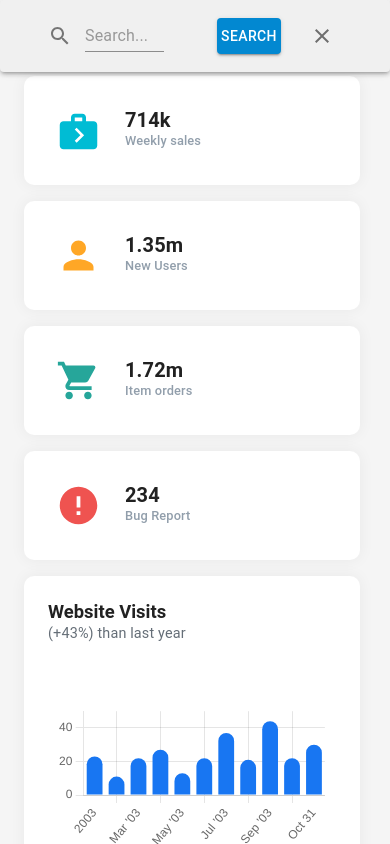
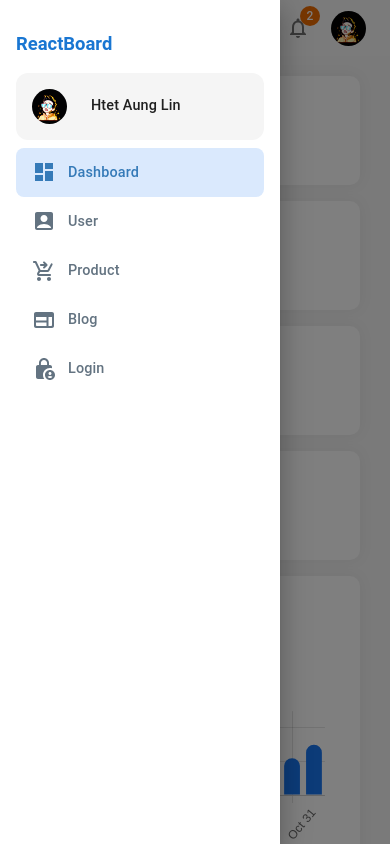
Before and after one commit to HTLA380/React-Dashboard, a React app: page / in a window 390 px wide. Both pictures are taken after a click on the button 36 px from the left and 28 px from the top of the page. Shown: the top 844 px of the page. Built offline with nearby package versions, Linux system fonts and the light colour scheme; the HTML template or start-up script is replaced by a standard one.

Commit message:
adding sidebar for mobile devices

```diff
--- a/src/App.tsx
+++ b/src/App.tsx
@@ -7,11 +7,11 @@ import { theme } from "./theme";
 import SideBar from "./components/sidebar/SideBar";
 import routes from "./routes";
 import { useRoutes } from "react-router-dom";
-
-const drawerWidth = 280;
+import { useNavbarContext } from "./hooks/navbarContext";
 
 const App: React.FC = () => {
   const content = useRoutes(routes);
+  const { DRAWER_WIDTH } = useNavbarContext();
 
   return (
     <ThemeProvider theme={theme}>
@@ -23,14 +23,15 @@ const App: React.FC = () => {
           overflow: "hidden",
           backgroundColor: "primary.main",
         }}>
-        <Navbar drawerWidth={drawerWidth} />
-        <SideBar drawerWidth={drawerWidth} />
+        <Navbar />
+        <SideBar />
+
         <Box
           component="main"
           sx={{
             flexGrow: 1,
             p: 3,
-            width: { lg: `calc(100% - ${drawerWidth}px)` },
+            width: { lg: `calc(100% - ${DRAWER_WIDTH}px)` },
           }}>
           {content}
         </Box>
--- a/src/components/Styles.tsx
+++ b/src/components/Styles.tsx
@@ -1,4 +1,4 @@
-import { Card, styled } from "@mui/material";
+import { Card, Typography, styled } from "@mui/material";
 
 export const StyledCard = styled(Card)({
   padding: 0,
--- a/src/components/navbar/Navbar.tsx
+++ b/src/components/navbar/Navbar.tsx
@@ -2,12 +2,10 @@ import React from "react";
 import SearchBar from "./SearchBar.js";
 import LanguageSelector from "./LanguageSelector.js";
 import Notifications from "./Notifications.js";
-import { AppBar, Stack, Toolbar, styled } from "@mui/material";
+import { AppBar, IconButton, Stack, Toolbar, styled } from "@mui/material";
 import User from "./User.js";
-
-interface NavbarInterface {
-  drawerWidth: number;
-}
+import { Menu } from "@mui/icons-material";
+import { useNavbarContext } from "../../hooks/navbarContext.js";
 
 const StyledStack = styled(Stack)({
   flexDirection: "row",
@@ -15,18 +13,27 @@ const StyledStack = styled(Stack)({
   gap: 5,
 });
 
-const Navbar: React.FC<NavbarInterface> = ({ drawerWidth }) => {
+const Navbar: React.FC = () => {
+  const { DRAWER_WIDTH, setIsSideBarActive } = useNavbarContext();
+
   return (
     <AppBar
       position="fixed"
       sx={{
-        width: { lg: `calc(100% - ${drawerWidth}px)` },
-        ml: { lg: `${drawerWidth}px` },
+        width: { lg: `calc(100% - ${DRAWER_WIDTH}px)` },
+        ml: { lg: `${DRAWER_WIDTH}px` },
         backgroundColor: "primary.light",
         boxShadow: "none",
       }}>
       <Toolbar sx={{ justifyContent: "space-between" }}>
-        <SearchBar />
+        <Stack flexDirection={"row"} alignItems={"center"}>
+          <IconButton
+            sx={{ display: { xs: "block", lg: "none" }, pt: 1.5 }}
+            onClick={() => setIsSideBarActive(true)}>
+            <Menu />
+          </IconButton>
+          <SearchBar />
+        </Stack>
 
         <StyledStack>
           <LanguageSelector />
--- a/src/components/sidebar/SideBar.tsx
+++ b/src/components/sidebar/SideBar.tsx
@@ -1,26 +1,20 @@
 import React from "react";
 import { Box, Drawer } from "@mui/material";
 import DrawerComponent from "./DrawerComponent";
+import { useNavbarContext } from "../../hooks/navbarContext";
 
-interface SidebarInterface {
-  drawerWidth: number;
-}
-
-const SideBar: React.FC<SidebarInterface> = ({ drawerWidth }) => {
-  const [mobileOpen, setMobileOpen] = React.useState(false);
-
-  const handleDrawerToggle = () => {
-    setMobileOpen(!mobileOpen);
-  };
+const SideBar: React.FC = () => {
+  const { DRAWER_WIDTH, isSideBarActive, setIsSideBarActive } =
+    useNavbarContext();
 
   return (
     <Box
       component="nav"
-      sx={{ width: { lg: drawerWidth }, flexShrink: { lg: 0 } }}>
+      sx={{ width: { lg: DRAWER_WIDTH }, flexShrink: { lg: 0 } }}>
       <Drawer
         variant="temporary"
-        open={mobileOpen}
-        onClose={handleDrawerToggle}
+        open={isSideBarActive}
+        onClose={() => setIsSideBarActive((prev) => !prev)}
         ModalProps={{
           keepMounted: true,
         }}
@@ -28,7 +22,7 @@ const SideBar: React.FC<SidebarInterface> = ({ drawerWidth }) => {
           display: { xs: "block", lg: "none" },
           "& .MuiDrawer-paper": {
             boxSizing: "border-box",
-            width: drawerWidth,
+            width: DRAWER_WIDTH,
           },
         }}>
         <DrawerComponent />
@@ -39,7 +33,7 @@ const SideBar: React.FC<SidebarInterface> = ({ drawerWidth }) => {
           display: { xs: "none", lg: "block" },
           "& .MuiDrawer-paper": {
             boxSizing: "border-box",
-            width: drawerWidth,
+            width: DRAWER_WIDTH,
           },
         }}
         open>
--- /dev/null
+++ b/src/hooks/navbarContext.tsx
@@ -0,0 +1,39 @@
+import { createContext, useContext, useState } from "react";
+
+interface NavbarContextInterface {
+  isSearchBarActive: boolean;
+  setIsSearchBarActive: React.Dispatch<React.SetStateAction<boolean>>;
+  isSideBarActive: boolean;
+  setIsSideBarActive: React.Dispatch<React.SetStateAction<boolean>>;
+  DRAWER_WIDTH: number;
+}
+
+const NavbarContext = createContext<NavbarContextInterface>({
+  isSearchBarActive: false,
+  setIsSearchBarActive: () => null,
+  isSideBarActive: false,
+  setIsSideBarActive: () => null,
+  DRAWER_WIDTH: 280,
+});
+
+export const NavbarContextProvider: React.FC<{ children: React.ReactNode }> = ({
+  children,
+}) => {
+  const [isSearchBarActive, setIsSearchBarActive] = useState<boolean>(false);
+  const [isSideBarActive, setIsSideBarActive] = useState<boolean>(false);
+  const DRAWER_WIDTH = 280;
+
+  const value = {
+    isSearchBarActive,
+    setIsSearchBarActive,
+    isSideBarActive,
+    setIsSideBarActive,
+    DRAWER_WIDTH,
+  };
+
+  return (
+    <NavbarContext.Provider value={value}>{children}</NavbarContext.Provider>
+  );
+};
+
+export const useNavbarContext = () => useContext(NavbarContext);
--- a/src/main.tsx
+++ b/src/main.tsx
@@ -3,11 +3,14 @@ import ReactDOM from "react-dom/client";
 import App from "./App.tsx";
 import "./index.css";
 import { BrowserRouter } from "react-router-dom";
+import { NavbarContextProvider } from "./hooks/navbarContext.tsx";
 
 ReactDOM.createRoot(document.getElementById("root")!).render(
   <React.StrictMode>
     <BrowserRouter>
-      <App />
+      <NavbarContextProvider>
+        <App />
+      </NavbarContextProvider>
     </BrowserRouter>
   </React.StrictMode>
 );
```
